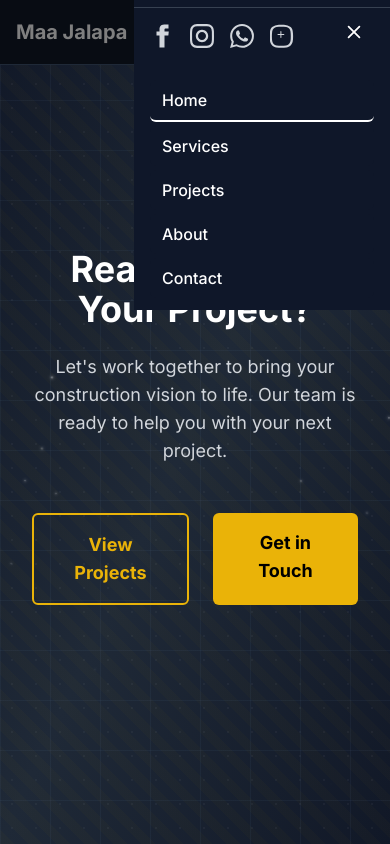
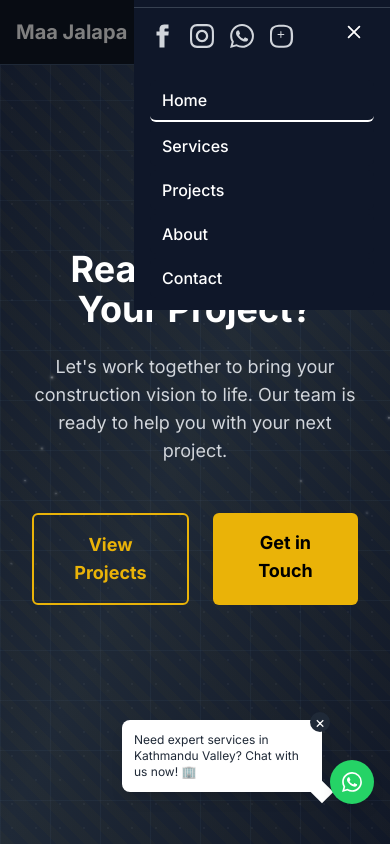
Before and after one commit to dipeshyadav0510/company, a Next.js app: page / in a window 390 px wide. Both pictures are taken after a click on the button "Open main menu". Shown: the top 844 px of the page. Built offline with nearby package versions, Linux system fonts and the light colour scheme.

Commit message:
again brought back the whatsapp icon for mobile phone

```diff
--- a/src/components/WhatsAppButton.tsx
+++ b/src/components/WhatsAppButton.tsx
@@ -5,30 +5,66 @@ import { socialLinks, getSocialIcon } from '@/config/social-links';
 
 const WhatsAppButton = () => {
   const [isVisible, setIsVisible] = useState(false);
+  const [isMobile, setIsMobile] = useState(false);
+  const [wasManuallyClosed, setWasManuallyClosed] = useState(false);
 
   useEffect(() => {
+    // Check if device is mobile
+    const checkMobile = () => {
+      setIsMobile(window.innerWidth < 768);
+    };
+
+    checkMobile();
+    window.addEventListener('resize', checkMobile);
+
     // Show message after a short delay when component mounts
-    const timer = setTimeout(() => {
-      setIsVisible(true);
-    }, 500); // Changed from 1000 to 500 for faster appearance
+    // Only show if it wasn't manually closed
+    if (!wasManuallyClosed) {
+      const timer = setTimeout(() => {
+        setIsVisible(true);
+      }, 500);
 
-    return () => clearTimeout(timer);
-  }, []);
+      // Auto-hide message after 5 seconds on mobile
+      let hideTimer: NodeJS.Timeout;
+      if (isMobile && isVisible) {
+        hideTimer = setTimeout(() => {
+          setIsVisible(false);
+        }, 5000);
+      }
+
+      return () => {
+        clearTimeout(timer);
+        if (hideTimer) clearTimeout(hideTimer);
+      };
+    }
+
+    return () => {
+      window.removeEventListener('resize', checkMobile);
+    };
+  }, [isMobile, isVisible, wasManuallyClosed]);
+
+  const handleClose = () => {
+    setIsVisible(false);
+    setWasManuallyClosed(true);
+  };
 
   return (
-    <div className="fixed bottom-4 right-4 z-50 hidden md:flex items-end">
+    <div className={`fixed z-50 flex items-end ${isMobile ? 'bottom-10 right-4' : 'bottom-5 right-4'}`}>
       {/* Message Bubble */}
       {isVisible && (
-        <div className="mr-4 mb-2 bg-white rounded-lg shadow-lg p-4 max-w-[250px] relative">
+        <div className={`
+          ${isMobile ? 'mb-3 mr-2 max-w-[200px]' : 'mr-4 mb-2 max-w-[250px]'}
+          bg-white rounded-lg shadow-lg p-3 relative
+        `}>
           {/* Close Button */}
           <button
-            onClick={() => setIsVisible(false)}
+            onClick={handleClose}
             className="absolute -top-2 -right-2 bg-gray-800 text-white rounded-full w-5 h-5 flex items-center justify-center hover:bg-gray-700 focus:outline-none"
             aria-label="Close message"
           >
             ×
           </button>
-          <p className="text-gray-800 text-sm">
+          <p className={`text-gray-800 ${isMobile ? 'text-xs' : 'text-sm'}`}>
             Need expert services in Kathmandu Valley? Chat with us now! 🏢
           </p>
           <div className="absolute bottom-0 right-0 transform translate-x-1/2 translate-y-1/2">
@@ -40,11 +76,15 @@ const WhatsAppButton = () => {
       {/* WhatsApp Button */}
       <button
         onClick={() => window.open(socialLinks.whatsapp, '_blank')}
-        className="bg-[#25D366] hover:bg-[#20BD5A] text-white p-4 rounded-full shadow-lg transform hover:scale-110 transition-all duration-300"
+        className={`
+          bg-[#25D366] hover:bg-[#20BD5A] text-white rounded-full shadow-lg
+          transform hover:scale-110 transition-all duration-300
+          ${isMobile ? 'p-3' : 'p-4'}
+        `}
         aria-label="Chat on WhatsApp"
       >
         <svg
-          className="w-6 h-6"
+          className={`${isMobile ? 'w-5 h-5' : 'w-6 h-6'}`}
           fill="currentColor"
           viewBox="0 0 24 24"
           xmlns="http://www.w3.org/2000/svg"
```
